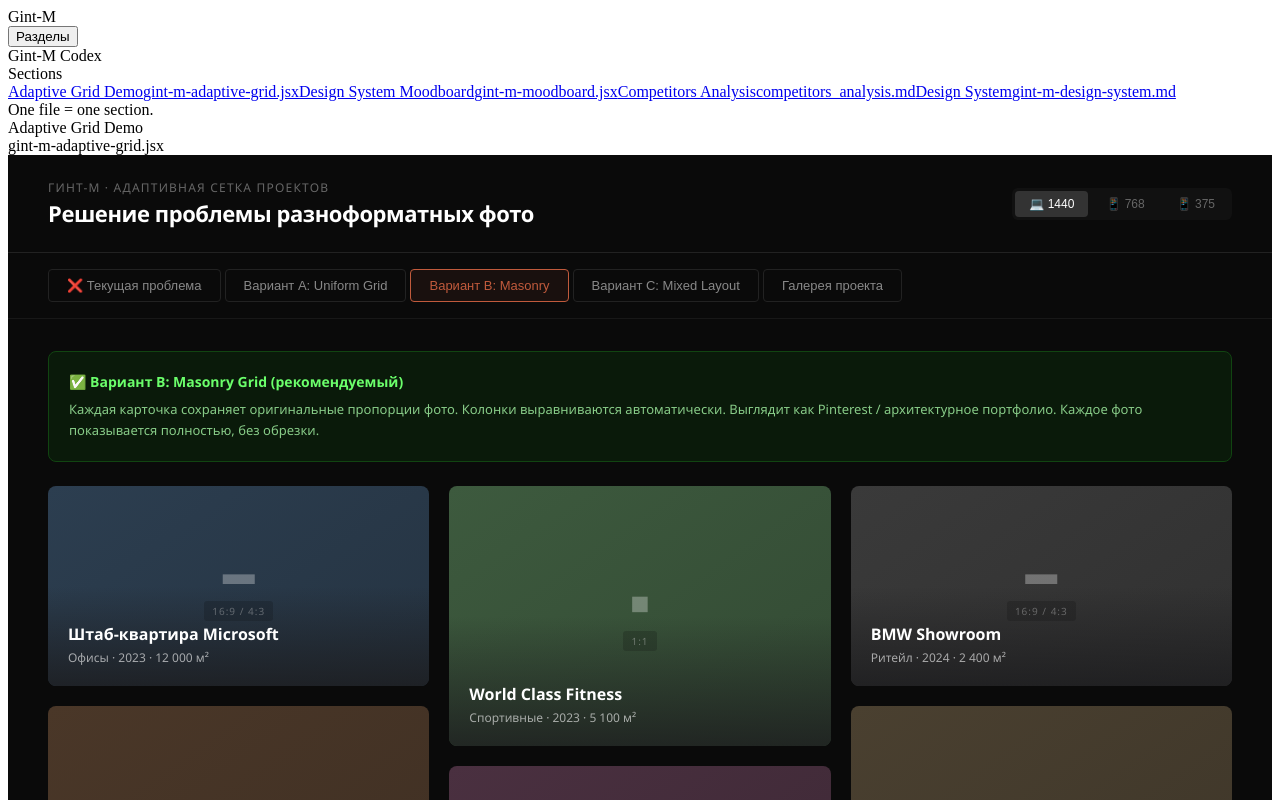
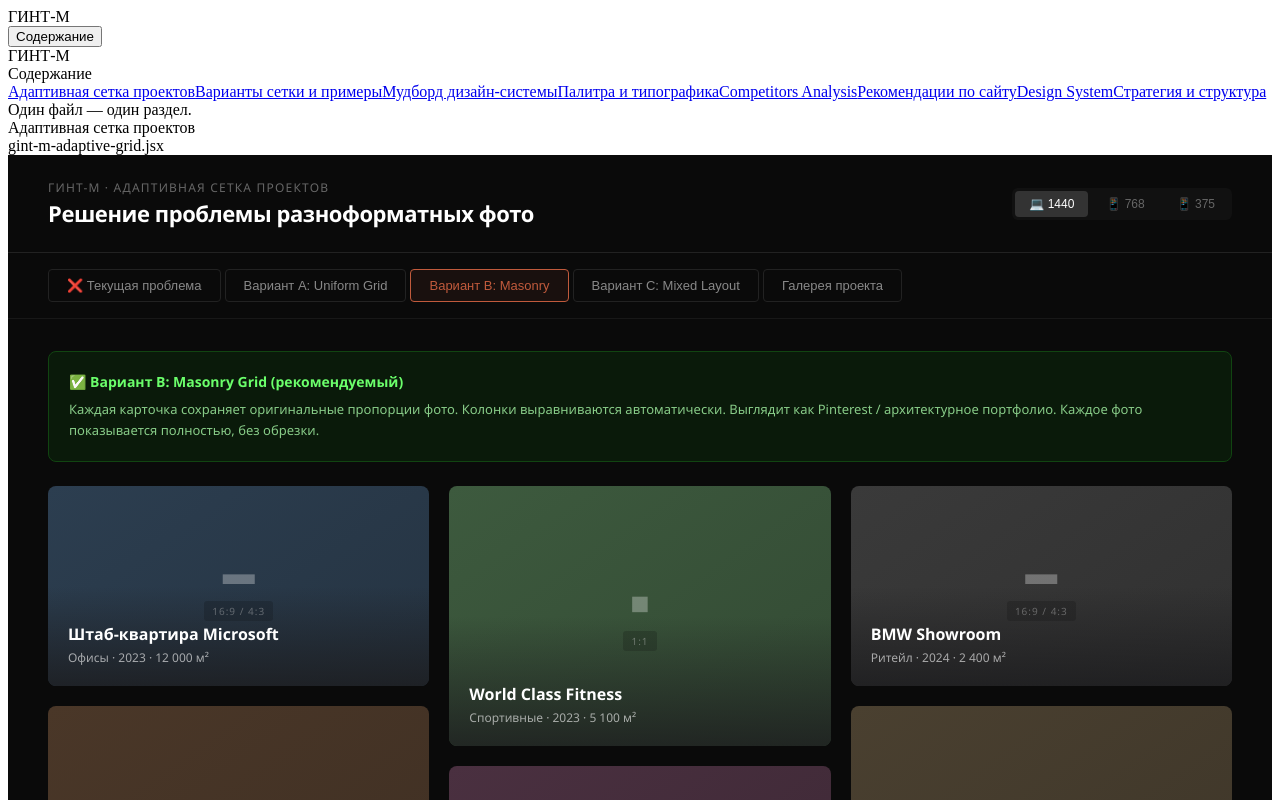
Before and after one commit to slowkeen/gint-m, a React (Vite) app: page / in a window 1280 px wide. Shown: the top 800 px of the page. Built offline with nearby package versions, Linux system fonts and the light colour scheme; the HTML template or start-up script is replaced by a standard one.

Commit message:
Update site fonts and navigation

```diff
--- a/gint-m-adaptive-grid.jsx
+++ b/gint-m-adaptive-grid.jsx
@@ -86,7 +86,7 @@ export default function AdaptiveGridDemo() {
   ];
 
   return (
-    <div style={{ fontFamily: "'Source Sans 3', 'Segoe UI', sans-serif", background: "#0A0A0A", color: "#fff", minHeight: "100vh" }}>
+    <div style={{ fontFamily: "'Manrope', 'Golos Text', 'Segoe UI', sans-serif", background: "#0A0A0A", color: "#fff", minHeight: "100vh" }}>
       {/* Header */}
       <div style={{ padding: "24px 40px", borderBottom: "1px solid #222", display: "flex", justifyContent: "space-between", alignItems: "center" }}>
         <div>
--- a/gint-m-moodboard.jsx
+++ b/gint-m-moodboard.jsx
@@ -79,7 +79,7 @@ export default function GintMDesignSystem() {
   const p = palettes[activePalette];
 
   return (
-    <div style={{ fontFamily: "'Source Sans 3', 'Segoe UI', sans-serif", background: "#0A0A0A", color: "#fff", minHeight: "100vh" }}>
+    <div style={{ fontFamily: "'Manrope', 'Golos Text', 'Segoe UI', sans-serif", background: "#0A0A0A", color: "#fff", minHeight: "100vh" }}>
       {/* Header */}
       <div style={{ padding: "32px 40px", borderBottom: "1px solid #222", display: "flex", justifyContent: "space-between", alignItems: "center" }}>
         <div>
@@ -301,48 +301,19 @@ export default function GintMDesignSystem() {
                     </div>
                   </div>
                   <div style={{ border: `1px solid ${p.border}`, borderRadius: 10, padding: 22 }}>
-                    <div style={{ fontSize: 12, color: p.textMuted, textTransform: "uppercase", letterSpacing: "0.08em", marginBottom: 12 }}>Предлагаем — Outfit + Source Sans 3</div>
-                    <div style={{ fontFamily: "'Outfit', 'Source Sans 3', 'Segoe UI', sans-serif" }}>
+                    <div style={{ fontSize: 12, color: p.textMuted, textTransform: "uppercase", letterSpacing: "0.08em", marginBottom: 12 }}>Предлагаем — Manrope + Golos Text</div>
+                    <div style={{ fontFamily: "'Manrope', 'Golos Text', 'Segoe UI', sans-serif" }}>
                       <div style={{ fontSize: 30, fontWeight: 700, color: p.text, letterSpacing: "-0.02em", marginBottom: 8 }}>
-                        ГЕНПОДРЯДЧИК ПОЛНОГО ЦИКЛА 2001–2026
-                      </div>
-                      <div style={{ fontSize: 14, color: p.textMuted, letterSpacing: "0.28em", textTransform: "uppercase", marginBottom: 10 }}>
-                        Проектирование · Строительство · Эксплуатация
-                      </div>
-                      <div style={{ fontSize: 16, color: p.text, lineHeight: 1.7, fontFamily: "'Source Sans 3', 'Segoe UI', sans-serif" }}>
-                        Съешь же ещё этих мягких французских булок, да выпей чаю. 0123456789 · ₽ € $ %
-                      </div>
-                    </div>
-                  </div>
-                  <div style={{ border: `1px solid ${p.border}`, borderRadius: 10, padding: 22 }}>
-                    <div style={{ fontSize: 12, color: p.textMuted, textTransform: "uppercase", letterSpacing: "0.08em", marginBottom: 12 }}>Премиум (аналог) — Manrope + Golos Text</div>
-                    <div style={{ fontFamily: "'Manrope', 'Outfit', 'Segoe UI', sans-serif" }}>
-                      <div style={{ fontSize: 30, fontWeight: 700, color: p.text, letterSpacing: "-0.01em", marginBottom: 8 }}>
                         ГЕНПОДРЯДЧИК ПОЛНОГО ЦИКЛА 2001–2026
                       </div>
                       <div style={{ fontSize: 14, color: p.textMuted, letterSpacing: "0.26em", textTransform: "uppercase", marginBottom: 10 }}>
                         Проектирование · Строительство · Эксплуатация
                       </div>
-                      <div style={{ fontSize: 16, color: p.text, lineHeight: 1.7, fontFamily: "'Golos Text', 'Source Sans 3', 'Segoe UI', sans-serif" }}>
+                      <div style={{ fontSize: 16, color: p.text, lineHeight: 1.7, fontFamily: "'Golos Text', 'Segoe UI', sans-serif" }}>
                         Съешь же ещё этих мягких французских булок, да выпей чаю. 0123456789 · ₽ € $ %
                       </div>
                     </div>
                   </div>
-                </div>
-              </div>
-
-              <div style={{ marginBottom: 28 }}>
-                <div style={{ fontSize: 12, color: p.textMuted, textTransform: "uppercase", letterSpacing: "0.1em", marginBottom: 12 }}>Сравнение: что стоит сейчас и что предлагаем</div>
-                <div style={{ display: "grid", gridTemplateColumns: "1fr 1fr 1fr", gap: 10, fontSize: 13 }}>
-                  <div style={{ fontWeight: 600 }}>Роль</div>
-                  <div style={{ fontWeight: 600 }}>Сейчас (сайт)</div>
-                  <div style={{ fontWeight: 600 }}>Предлагаем</div>
-                  <div style={{ borderTop: `1px solid ${p.border}`, paddingTop: 8 }}>Заголовки</div>
-                  <div style={{ borderTop: `1px solid ${p.border}`, paddingTop: 8 }}>PT Sans (стандартный гротеск)</div>
-                  <div style={{ borderTop: `1px solid ${p.border}`, paddingTop: 8 }}>Outfit (основной), Manrope / Unbounded (альтернатива)</div>
-                  <div style={{ borderTop: `1px solid ${p.border}`, paddingTop: 8 }}>Основной текст</div>
-                  <div style={{ borderTop: `1px solid ${p.border}`, paddingTop: 8 }}>PT Sans</div>
-                  <div style={{ borderTop: `1px solid ${p.border}`, paddingTop: 8 }}>Source Sans 3 (основной), Golos Text / Nunito Sans (альтернатива)</div>
                 </div>
               </div>
 
@@ -353,10 +324,10 @@ export default function GintMDesignSystem() {
               <div style={{ marginBottom: 28 }}>
                 <div style={{ fontSize: 12, color: p.textMuted, textTransform: "uppercase", letterSpacing: "0.1em", marginBottom: 12 }}>Предлагаемая пара шрифтов</div>
                 <div style={{ fontSize: 14, color: p.text, lineHeight: 1.6 }}>
-                  <strong>Заголовки: Outfit</strong> — геометрический, современный, но с мягкостью; отлично работает в крупных кеглях; бесплатный (Google Fonts), кириллица поддерживается.
+                  <strong>Заголовки: Manrope</strong> — современный, геометричный, хорошо держит строгие заголовки.
                 </div>
                 <div style={{ fontSize: 14, color: p.text, lineHeight: 1.6, marginTop: 8 }}>
-                  <strong>Текст: Source Sans 3</strong> — профессиональный, очень читабельный, хорошо работает в 16–18px; кириллица поддерживается.
+                  <strong>Текст: Golos Text</strong> — очень читабельный, «деловой» характер, отлично работает в длинных абзацах.
                 </div>
                 <div style={{ fontSize: 13, color: p.textMuted, marginTop: 10 }}>
                   Почему не Inter/Roboto: слишком распространены, не создают запоминающегося визуального впечатления.
--- a/src/App.jsx
+++ b/src/App.jsx
@@ -23,7 +23,8 @@ const sections = [
   {
     id: "adaptive-grid",
     file: "gint-m-adaptive-grid.jsx",
-    title: "Adaptive Grid Demo",
+    title: "Адаптивная сетка проектов",
+    subtitle: "Варианты сетки и примеры",
     type: "jsx",
     component: AdaptiveGridDemo,
     showViewport: false,
@@ -31,7 +32,8 @@ const sections = [
   {
     id: "moodboard",
     file: "gint-m-moodboard.jsx",
-    title: "Design System Moodboard",
+    title: "Мудборд дизайн‑системы",
+    subtitle: "Палитра и типографика",
     type: "jsx",
     component: GintMMoodboard,
     showViewport: false,
@@ -40,6 +42,7 @@ const sections = [
     id: "competitors-analysis",
     file: "competitors_analysis.md",
     title: getFirstHeading(competitorsRaw, "Competitors Analysis"),
+    subtitle: "Рекомендации по сайту",
     type: "md",
     source: competitorsRaw,
   },
@@ -47,6 +50,7 @@ const sections = [
     id: "design-system",
     file: "gint-m-design-system.md",
     title: getFirstHeading(designSystemRaw, "Design System"),
+    subtitle: "Стратегия и структура",
     type: "md",
     source: designSystemRaw,
   },
@@ -157,7 +161,7 @@ export default function App() {
   return (
     <div className="page">
       <div className="mobile-header">
-        <div className="brand">Gint-M</div>
+        <div className="brand">ГИНТ‑М</div>
         <button
           type="button"
           className="mobile-nav-btn"
@@ -165,7 +169,7 @@ export default function App() {
           aria-expanded={navOpen}
           aria-controls="site-nav"
         >
-          Разделы
+          Содержание
         </button>
       </div>
       <div
@@ -174,8 +178,8 @@ export default function App() {
         aria-hidden={!navOpen}
       />
       <aside className={`sidebar ${navOpen ? "is-open" : ""}`} id="site-nav">
-        <div className="brand">Gint-M Codex</div>
-        <div className="nav-label">Sections</div>
+        <div className="brand">ГИНТ‑М</div>
+        <div className="nav-label">Содержание</div>
         <nav className="nav">
           {sections.map((section) => (
             <a
@@ -185,11 +189,11 @@ export default function App() {
               onClick={() => setNavOpen(false)}
             >
               <span className="nav-title">{section.title}</span>
-              <span className="nav-file">{section.file}</span>
+              <span className="nav-file">{section.subtitle ?? section.file}</span>
             </a>
           ))}
         </nav>
-        <div className="nav-note">One file = one section.</div>
+        <div className="nav-note">Один файл — один раздел.</div>
       </aside>
       <main className="main">
         {sections.map((section) => {
--- a/src/styles.css
+++ b/src/styles.css
@@ -1,4 +1,4 @@
-@import url("https://fonts.googleapis.com/css2?family=Golos+Text:wght@400;600;700&family=Manrope:wght@400;600;700&family=Outfit:wght@400;600;700&family=PT+Sans:wght@400;700&family=Source+Sans+3:wght@400;600;700&display=swap");
+@import url("https://fonts.googleapis.com/css2?family=Golos+Text:wght@400;600;700&family=Manrope:wght@400;600;700&family=PT+Sans:wght@400;700&display=swap");
 
 :root {
   color-scheme: light;
@@ -23,7 +23,7 @@ html {
 
 body {
   margin: 0;
-  font-family: "Source Sans 3", "Segoe UI", system-ui, -apple-system, sans-serif;
+  font-family: "Golos Text", "Segoe UI", system-ui, -apple-system, sans-serif;
   font-size: clamp(15px, 1.2vw, 17px);
   background: var(--bg);
   color: var(--text);
```
Also changed, not shown: 1 other file (tests, documents, lock files or other folders).
